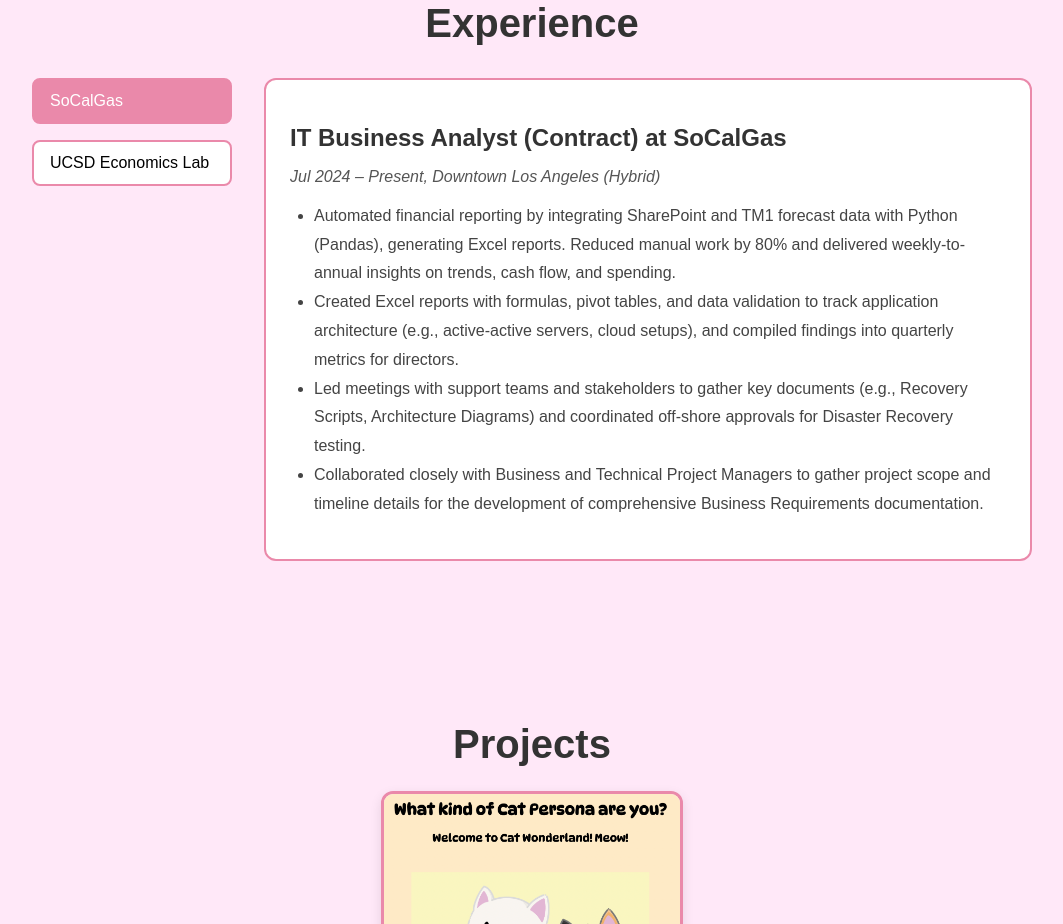
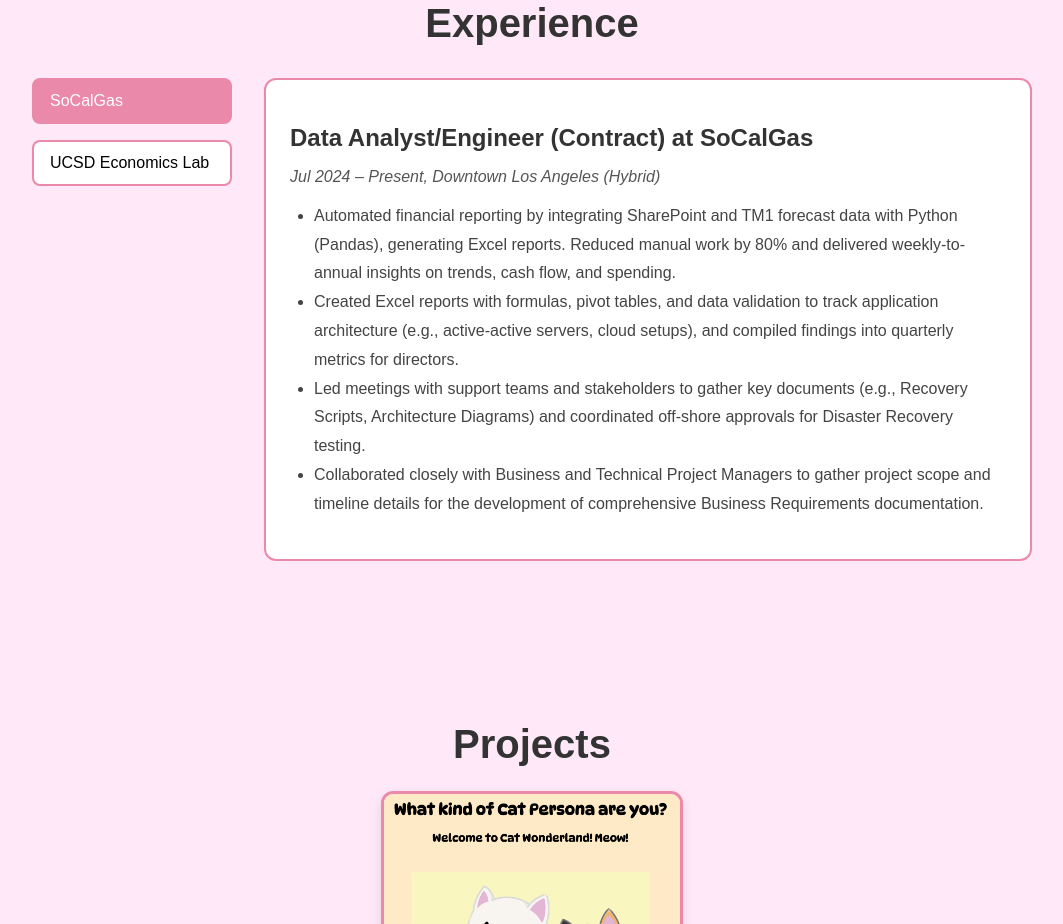
Before and after one commit to aadhyanav/my-portfolio, a React (Create React App) app: page / in a window 1280 px wide. Shown: the part 880-1804 px from the top of the page, without its empty margins (108-1171 px from the left). Built offline with nearby package versions, Linux system fonts and the light colour scheme.

Commit message:
update title

```diff
--- a/src/components/Experience.js
+++ b/src/components/Experience.js
@@ -4,7 +4,7 @@
   const experiences = [
     {
       company: 'SoCalGas',
-      title: 'IT Business Analyst (Contract)',
+      title: ' Data Analyst/Engineer (Contract)',
       dates: 'Jul 2024 – Present, Downtown Los Angeles (Hybrid)',
       description: [
         'Automated financial reporting by integrating SharePoint and TM1 forecast data with Python (Pandas), generating Excel reports. Reduced manual work by 80% and delivered weekly-to-annual insights on trends, cash flow, and spending.',
```
